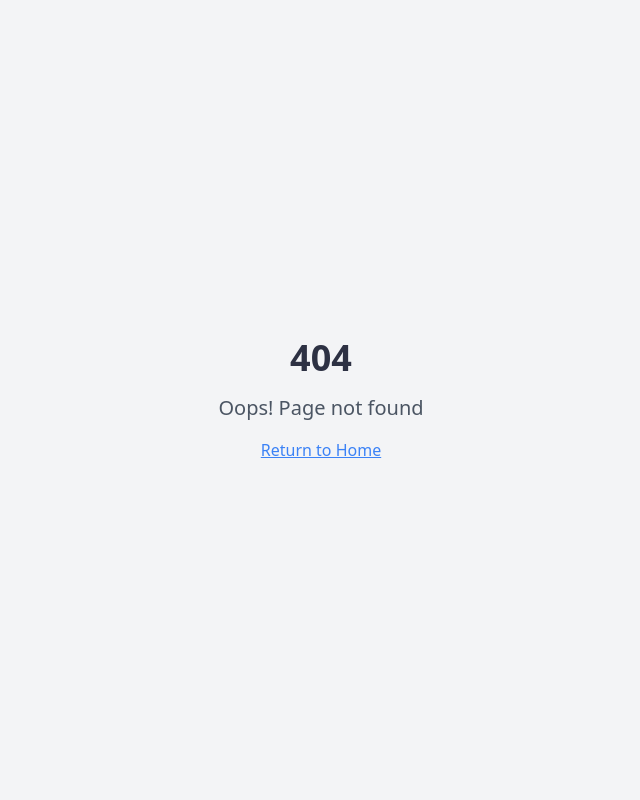
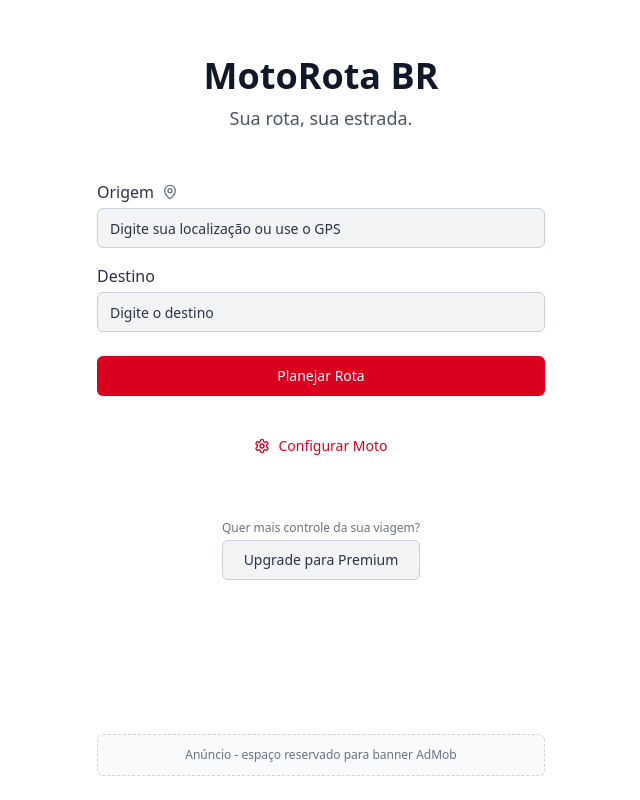
Before and after one commit to MrTwinDev/moto-rota-flow, a React (Vite) app: page /tela-home in a window 1280 px wide. Before the commit this address had no page. Shown: the whole page, without its empty margins (319-959 px from the left). Built offline with nearby package versions, Linux system fonts and the light colour scheme.

Commit message:
feat: Implement Tela Home screen
Implement the "Tela Home" screen with the specified elements, navigation, and styling for the MotoRota BR app.

```diff
--- a/src/App.tsx
+++ b/src/App.tsx
@@ -5,6 +5,7 @@ import { QueryClient, QueryClientProvider } from "@tanstack/react-query";
 import { BrowserRouter, Routes, Route } from "react-router-dom";
 import Index from "./pages/Index";
 import NotFound from "./pages/NotFound";
+import TelaHome from "./pages/TelaHome";
 
 const queryClient = new QueryClient();
 
@@ -16,7 +17,7 @@ const App = () => (
       <BrowserRouter>
         <Routes>
           <Route path="/" element={<Index />} />
-          {/* ADD ALL CUSTOM ROUTES ABOVE THE CATCH-ALL "*" ROUTE */}
+          <Route path="/tela-home" element={<TelaHome />} />
           <Route path="*" element={<NotFound />} />
         </Routes>
       </BrowserRouter>
--- /dev/null
+++ b/src/pages/TelaHome.tsx
@@ -0,0 +1,78 @@
+
+import { useState } from "react";
+import { useNavigate } from "react-router-dom";
+import { Input } from "@/components/ui/input";
+import { Label } from "@/components/ui/label";
+import { Button } from "@/components/ui/button";
+import { MapPin, Settings } from "lucide-react";
+
+export default function TelaHome() {
+  const navigate = useNavigate();
+  const [origem, setOrigem] = useState("");
+  const [destino, setDestino] = useState("");
+
+  return (
+    <div className="flex flex-col min-h-screen bg-white px-4 py-6 justify-between">
+      <div className="flex flex-col items-center gap-6 mt-8">
+        <div className="flex flex-col items-center gap-2">
+          <h1 className="text-4xl font-extrabold text-gray-900 text-center">MotoRota BR</h1>
+          <h2 className="text-lg font-medium text-gray-600 text-center">Sua rota, sua estrada.</h2>
+        </div>
+        <form className="flex flex-col gap-4 w-full max-w-md mt-6" onSubmit={e => { e.preventDefault(); navigate("/rota-gerada"); }}>
+          <div>
+            <Label htmlFor="origem" className="mb-1 flex items-center gap-1 text-base">
+              Origem
+              <MapPin className="ml-1 w-4 h-4 text-gray-500" />
+            </Label>
+            <Input
+              id="origem"
+              placeholder="Digite sua localização ou use o GPS"
+              value={origem}
+              onChange={e => setOrigem(e.target.value)}
+              className="mt-1"
+            />
+          </div>
+          <div>
+            <Label htmlFor="destino" className="mb-1 flex items-center gap-1 text-base">
+              Destino
+            </Label>
+            <Input
+              id="destino"
+              placeholder="Digite o destino"
+              value={destino}
+              onChange={e => setDestino(e.target.value)}
+              className="mt-1"
+            />
+          </div>
+          <Button type="submit" className="mt-2">Planejar Rota</Button>
+        </form>
+        <div className="flex flex-col items-center mt-2">
+          <Button
+            variant="link"
+            size="sm"
+            className="flex items-center gap-1 px-0 text-sm"
+            onClick={() => navigate("/configurar-moto")}
+          >
+            <Settings className="w-4 h-4 mr-1" />
+            Configurar Moto
+          </Button>
+        </div>
+        <div className="flex flex-col items-center gap-1 mt-8">
+          <p className="text-xs text-gray-500">Quer mais controle da sua viagem?</p>
+          <Button
+            variant="outline"
+            className="w-full max-w-xs"
+            onClick={() => navigate("/tela-premium")}
+          >
+            Upgrade para Premium
+          </Button>
+        </div>
+      </div>
+      <footer className="w-full mt-8">
+        <div className="w-full max-w-md mx-auto border border-dashed border-gray-300 rounded-md py-3 text-center text-xs text-gray-500 bg-gray-50">
+          Anúncio - espaço reservado para banner AdMob
+        </div>
+      </footer>
+    </div>
+  );
+}
```
